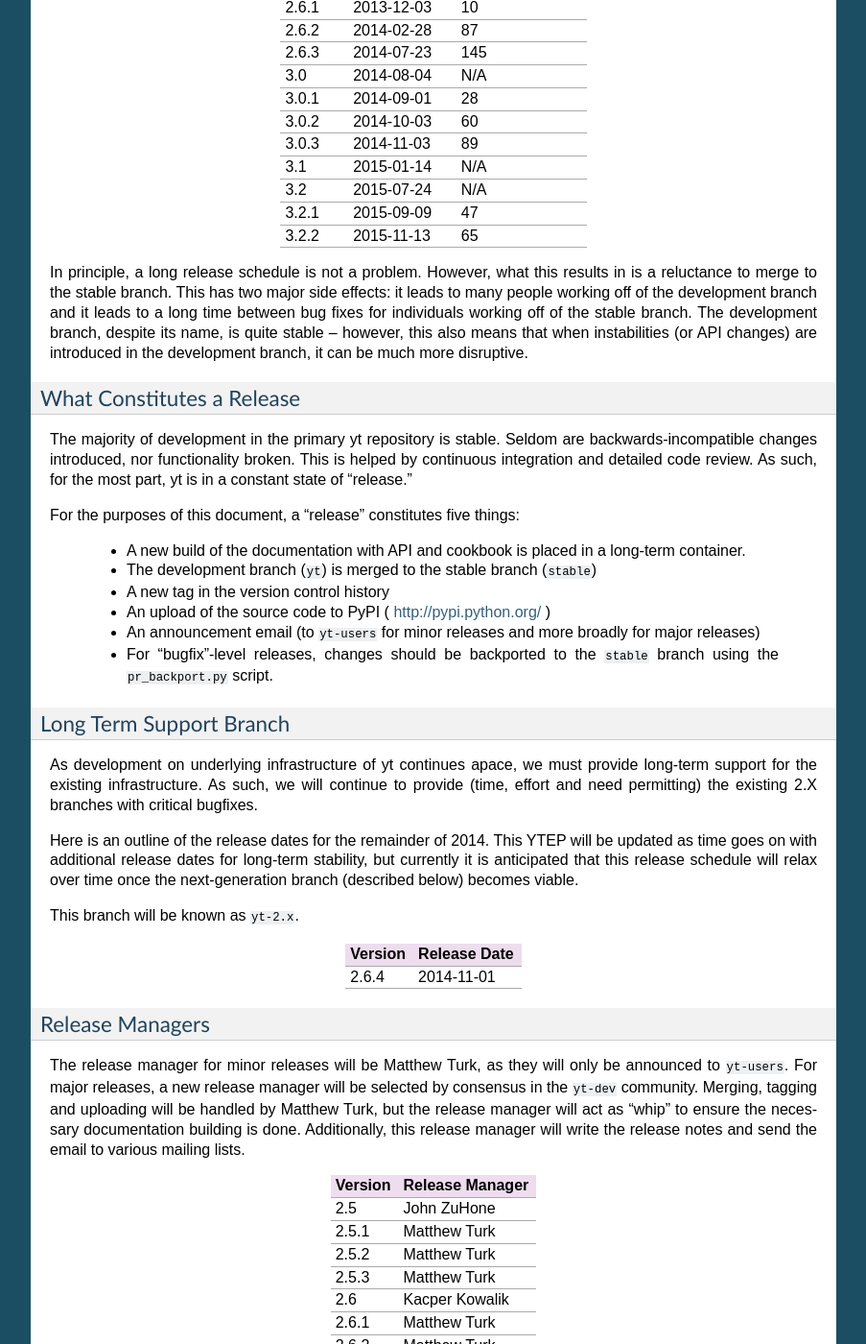
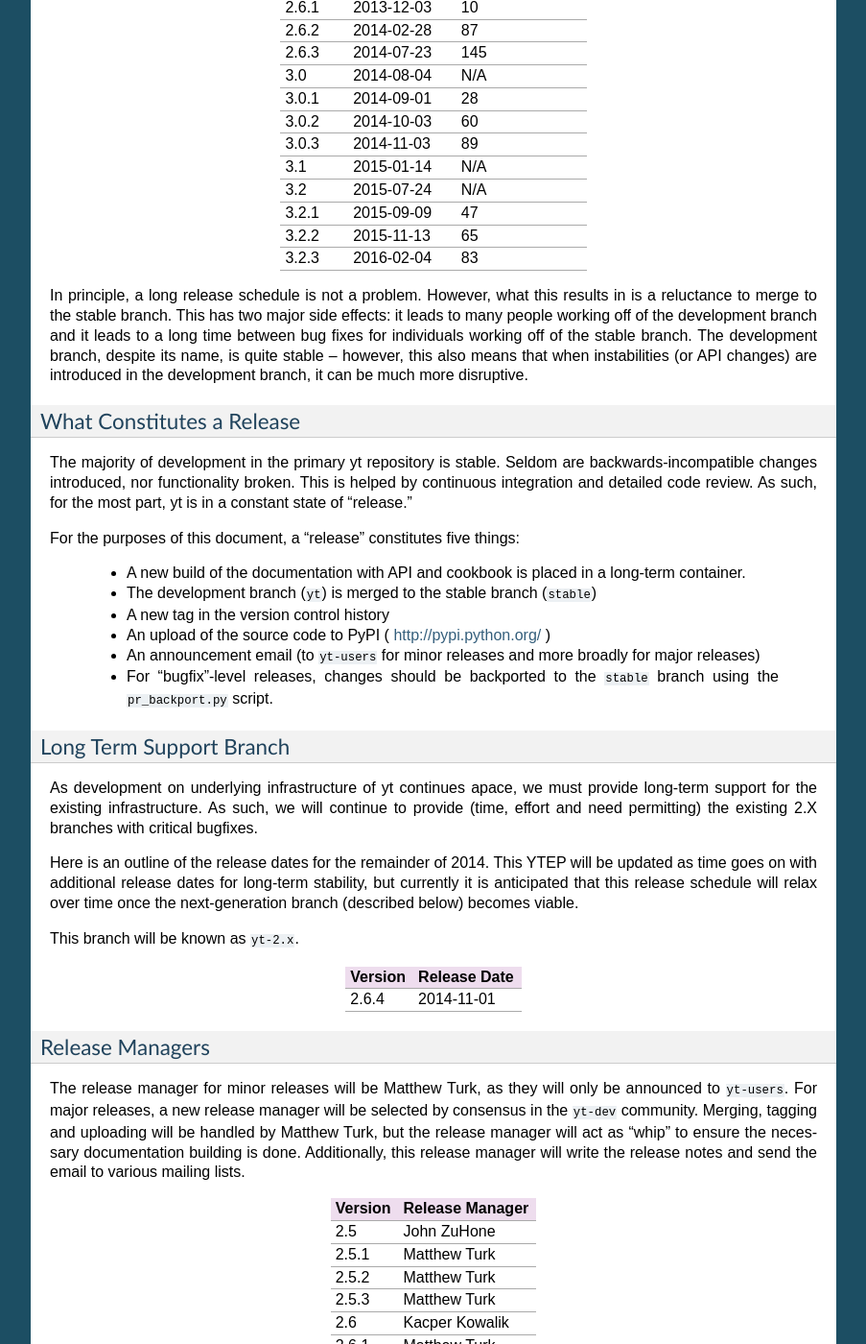
Before and after one commit to yt-project/ytep, a Sphinx documentation site: the page built from source/YTEPs/YTEP-0008.rst, in a window 1280 px wide and 1400 px high, scrolled down 1105 px. Shown: the whole window at 96% size, without its empty margins (198-1101 px from the left). Built offline with Sphinx 7.4.7, drawn with Linux system fonts in a browser that asks for light colours; formulas are drawn with MathJax 3.

Commit message:
Updating for yt 3.2.3

```diff
--- a/source/YTEPs/YTEP-0008.rst
+++ b/source/YTEPs/YTEP-0008.rst
@@ -69,6 +69,7 @@ Version Release Date Days Since Last
 3.2     2015-07-24   N/A
 3.2.1   2015-09-09   47
 3.2.2   2015-11-13   65
+3.2.3   2016-02-04   83
 ======= ============ ===============
 
 In principle, a long release schedule is not a problem.  However, what this
@@ -148,6 +149,7 @@ Version Release Manager
 3.2     Britton Smith
 3.2.1   Nathan Goldbaum
 3.2.2   Nathan Goldbaum
+3.2.3   Nathan Goldbaum
 ======= ===============
 
 Backwards Compatibility
```
